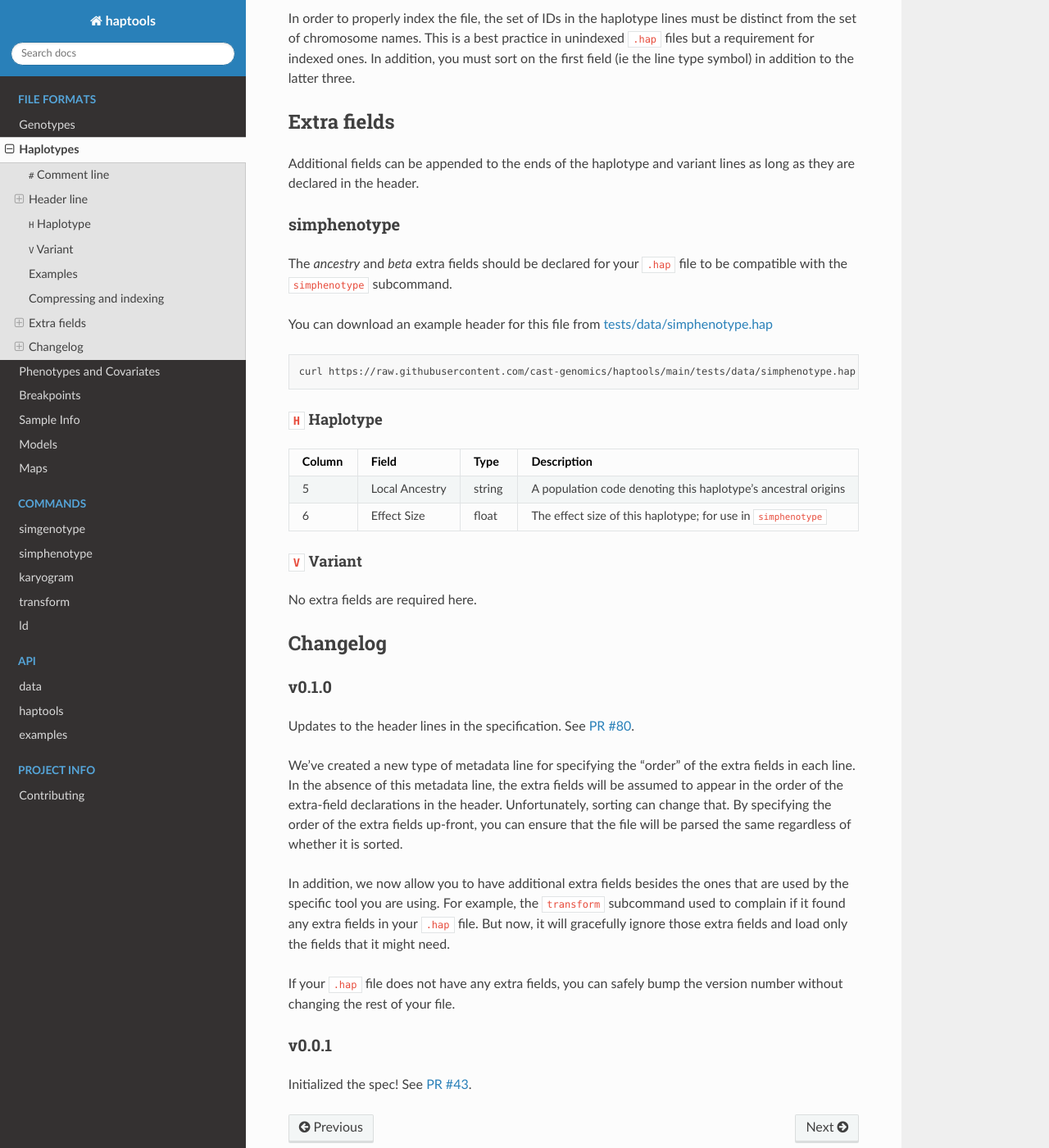
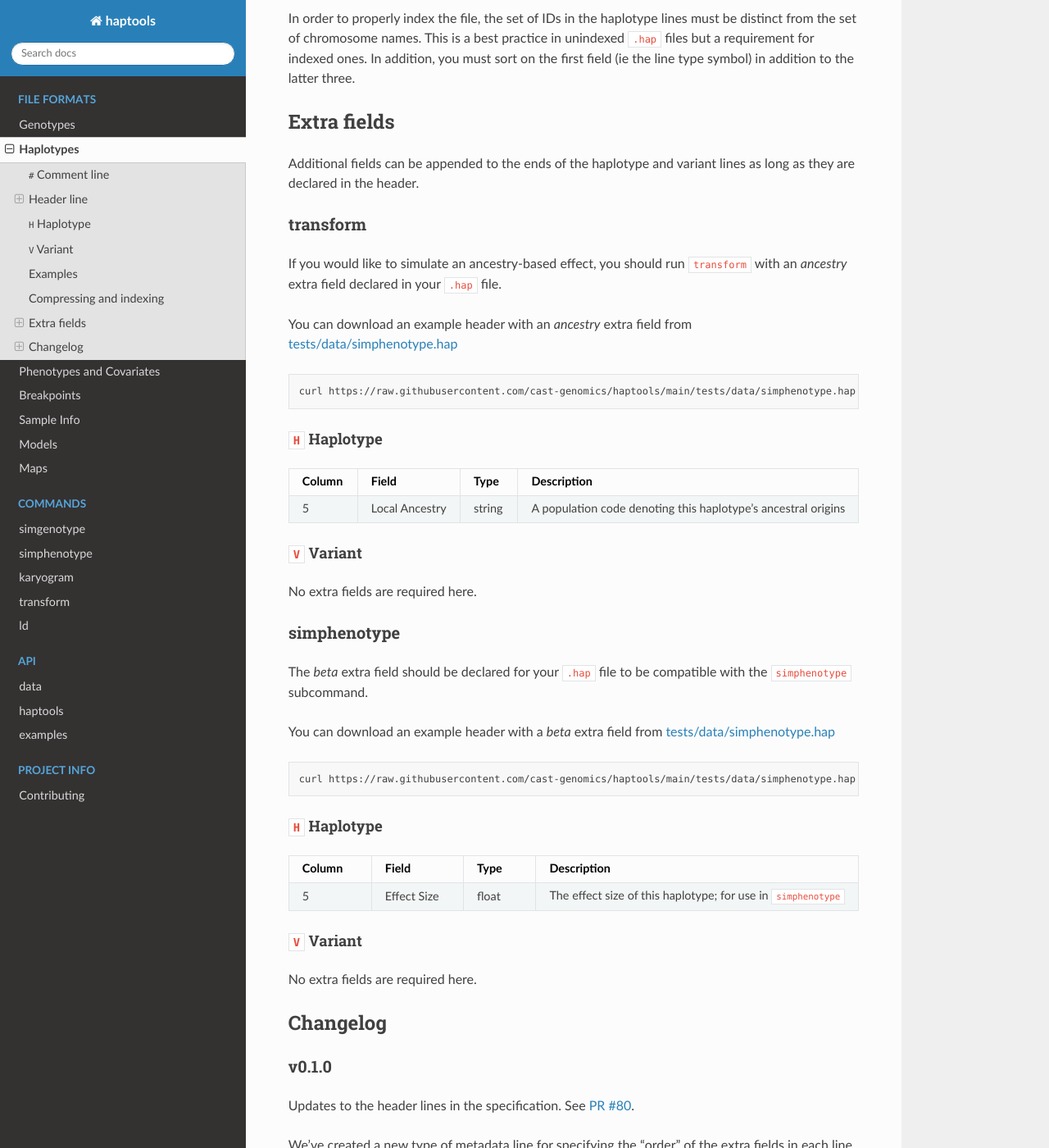
Before and after one commit to CAST-genomics/haptools, a Sphinx documentation site: the page built from docs/formats/haplotypes.rst, in a window 1280 px wide and 1400 px high, scrolled down 3084 px. Shown: the whole window at 82% size. Built offline with Sphinx 7.4.7 and the Read the Docs theme 2.0.0, drawn with Linux system fonts in a browser that asks for light colours.

Commit message:
update the transform docs to explain how to use the ancestry extra field

```diff
--- a/docs/commands/transform.rst
+++ b/docs/commands/transform.rst
@@ -13,7 +13,7 @@ You may also specify genotypes in PLINK2 PGEN format. Just use the appropriate "
 Ancestry
 ~~~~~~~~
 
-If your ``.hap`` file contains an "ancestry" extra field and your VCF contains a "POP" format field or an accompanying :ref:`.bp file <formats-breakpoints>` (as output by ``simgenotype``), you should specify the ``--ancestry`` flag. This will enable us to match the population labels of each haplotype against those in the genotypes output by ``simgenotype``. See :ref:`this section <formats-haplotypes-extrafields-simphenotype>` of the ``.hap`` format spec for more details.
+If your ``.hap`` file contains an "ancestry" extra field and your VCF contains a "POP" format field or an accompanying :ref:`.bp file <formats-breakpoints>` (as output by ``simgenotype``), you should specify the ``--ancestry`` flag. This will enable us to match the population labels of each haplotype against those in the genotypes output by ``simgenotype``. See :ref:`this section <formats-haplotypes-extrafields-transform>` of the ``.hap`` format spec for more details.
 
 Usage
 ~~~~~
--- a/docs/formats/haplotypes.rst
+++ b/docs/formats/haplotypes.rst
@@ -166,11 +166,41 @@ Additional fields can be appended to the ends of the haplotype and variant lines
 
 .. _formats-haplotypes-extrafields-simphenotype:
 
+transform
+---------
+If you would like to simulate an ancestry-based effect, you should run ``transform`` with an *ancestry* extra field declared in your ``.hap`` file.
+
+You can download an example header with an *ancestry* extra field from `tests/data/simphenotype.hap <https://github.com/cast-genomics/haptools/blob/main/tests/data/simphenotype.hap>`_
+
+.. code-block:: bash
+
+  curl https://raw.githubusercontent.com/cast-genomics/haptools/main/tests/data/simphenotype.hap 2>/dev/null | head -n4
+
+``H`` Haplotype
++++++++++++++++
+
+.. list-table::
+   :widths: 25 25 25 50
+   :header-rows: 1
+
+   * - Column
+     - Field
+     - Type
+     - Description
+   * - 5
+     - Local Ancestry
+     - string
+     - A population code denoting this haplotype's ancestral origins
+
+``V`` Variant
++++++++++++++
+No extra fields are required here.
+
 simphenotype
 ------------
-The *ancestry* and *beta* extra fields should be declared for your ``.hap`` file to be compatible with the ``simphenotype`` subcommand.
+The *beta* extra field should be declared for your ``.hap`` file to be compatible with the ``simphenotype`` subcommand.
 
-You can download an example header for this file from `tests/data/simphenotype.hap <https://github.com/cast-genomics/haptools/blob/main/tests/data/simphenotype.hap>`_
+You can download an example header with a *beta* extra field from `tests/data/simphenotype.hap <https://github.com/cast-genomics/haptools/blob/main/tests/data/simphenotype.hap>`_
 
 .. code-block:: bash
 
@@ -193,10 +223,6 @@ You can download an example header for this file from `tests/data/simphenotype.h
      - Type
      - Description
    * - 5
-     - Local Ancestry
-     - string
-     - A population code denoting this haplotype's ancestral origins
-   * - 6
      - Effect Size
      - float
      - The effect size of this haplotype; for use in ``simphenotype``
```
